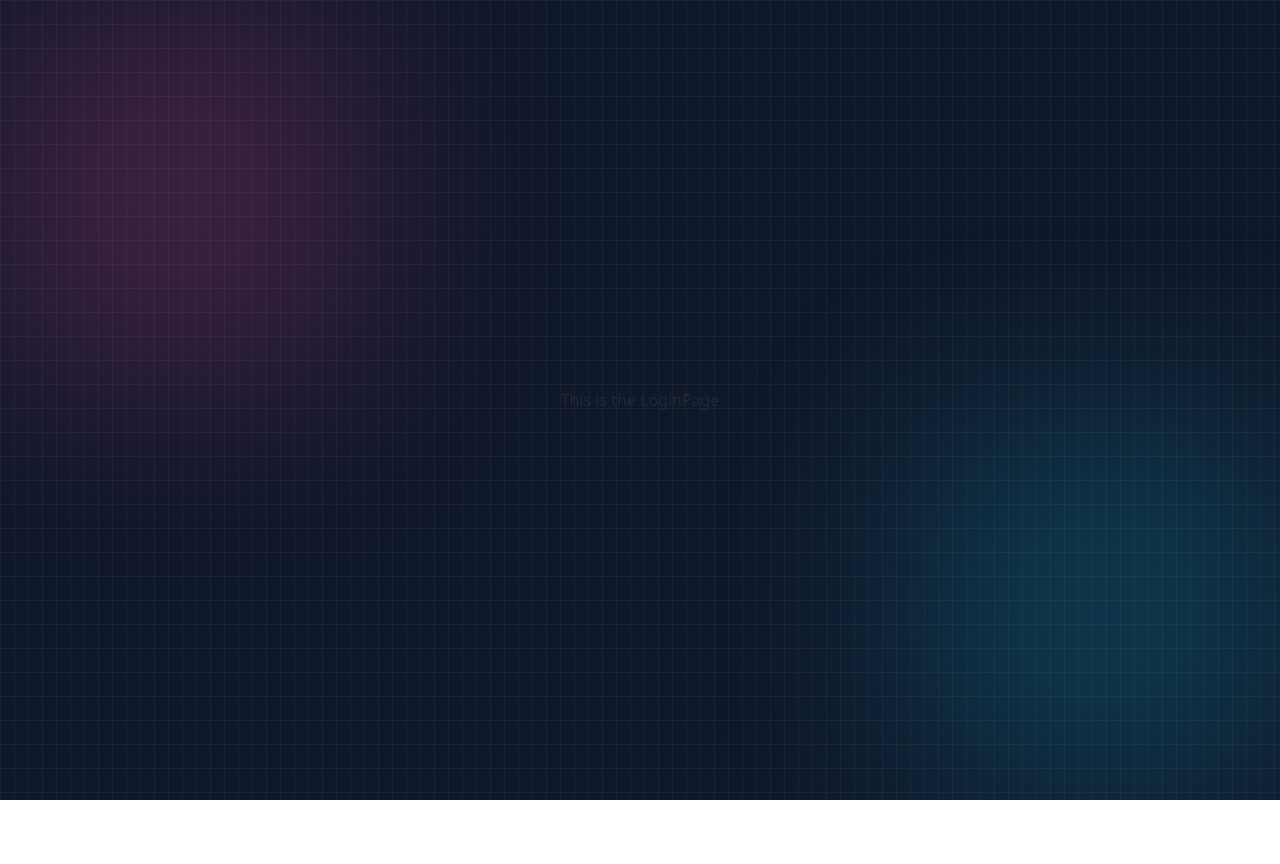
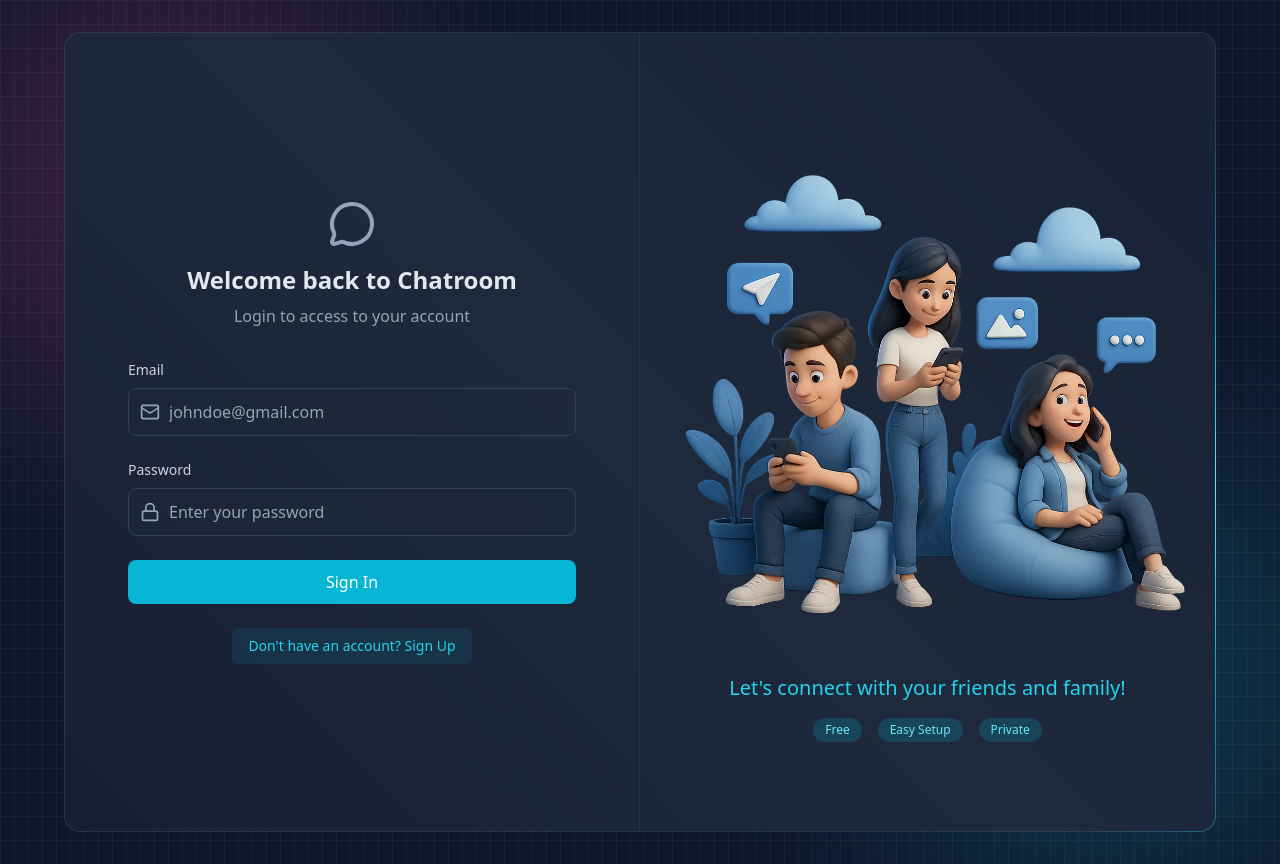
Before and after one commit to Victorshek412/Chatroom, a React app in the folder frontend/: page /login in a window 1280 px wide. Before the commit the page ends 800 px from the top, so only its background shows below. Built offline with nearby package versions, Linux system fonts and the light colour scheme; no server answers; the HTML template or start-up script is replaced by a standard one.

Commit message:
feat: enhance authentication flow with login/logout functionality and update UI components

```diff
--- a/frontend/src/pages/ChatPage.jsx
+++ b/frontend/src/pages/ChatPage.jsx
@@ -1,5 +1,12 @@
+import { useAuthStore } from "../store/useAuthStore";
+
 function ChatPage() {
-  return <div>ChatPage</div>;
+  const { logout } = useAuthStore();
+  return (
+    <div className="z-10">
+      ChatPage
+      <button onClick={logout}>logout</button>
+    </div>
+  );
 }
-
 export default ChatPage;
--- a/frontend/src/pages/LoginPage.jsx
+++ b/frontend/src/pages/LoginPage.jsx
@@ -1,7 +1,127 @@
-import React from "react";
+import { useState } from "react";
+import { useAuthStore } from "../store/useAuthStore";
+import BorderAnimatedContainer from "../components/BorderAnimatedContainer";
+import {
+  MessageCircleIcon,
+  MailIcon,
+  LoaderIcon,
+  LockIcon,
+} from "lucide-react";
+import { Link } from "react-router";
 
 function LoginPage() {
-  return <div>This is the LoginPage</div>;
+  const [formData, setFormData] = useState({ email: "", password: "" });
+  const { login, isLoggingIn } = useAuthStore();
+
+  const handleSubmit = (e) => {
+    e.preventDefault();
+    login(formData);
+  };
+
+  return (
+    <div className="w-full flex items-center justify-center p-4 bg-slate-900">
+      <div className="relative w-full max-w-6xl md:h-[800px] h-[650px]">
+        <BorderAnimatedContainer>
+          <div className="w-full flex flex-col md:flex-row">
+            {/* FORM CLOUMN - LEFT SIDE */}
+            <div className="md:w-1/2 p-8 flex items-center justify-center md:border-r border-slate-600/30">
+              <div className="w-full max-w-md">
+                {/* HEADING TEXT */}
+                <div className="text-center mb-8">
+                  <MessageCircleIcon className="w-12 h-12 mx-auto text-slate-400 mb-4" />
+                  <h2 className="text-2xl font-bold text-slate-200 mb-2">
+                    Welcome back to Chatroom
+                  </h2>
+                  <p className="text-slate-400">
+                    Login to access to your account
+                  </p>
+                </div>
+
+                {/* FORM */}
+                <form onSubmit={handleSubmit} className="space-y-6">
+                  {/* EMAIL INPUT */}
+                  <div>
+                    <label className="auth-input-label">Email</label>
+                    <div className="relative">
+                      <MailIcon className="auth-input-icon" />
+
+                      <input
+                        type="email"
+                        value={formData.email}
+                        onChange={(e) =>
+                          setFormData({ ...formData, email: e.target.value })
+                        }
+                        className="input"
+                        placeholder="johndoe@gmail.com"
+                      />
+                    </div>
+                  </div>
+
+                  {/* PASSWORD INPUT */}
+                  <div>
+                    <label className="auth-input-label">Password</label>
+                    <div className="relative">
+                      <LockIcon className="auth-input-icon" />
+
+                      <input
+                        type="password"
+                        value={formData.password}
+                        onChange={(e) =>
+                          setFormData({ ...formData, password: e.target.value })
+                        }
+                        className="input"
+                        placeholder="Enter your password"
+                      />
+                    </div>
+                  </div>
+
+                  {/* SUBMIT BUTTON */}
+                  <button
+                    className="auth-btn"
+                    type="submit"
+                    disabled={isLoggingIn}
+                  >
+                    {isLoggingIn ? (
+                      <LoaderIcon className="w-full h-5 animate-spin text-center" />
+                    ) : (
+                      "Sign In"
+                    )}
+                  </button>
+                </form>
+
+                <div className="mt-6 text-center">
+                  <Link to="/signup" className="auth-link">
+                    Don't have an account? Sign Up
+                  </Link>
+                </div>
+              </div>
+            </div>
+
+            {/* FORM ILLUSTRATION - RIGHT SIDE */}
+            <div className="hidden md:w-1/2 md:flex items-center justify-center p-6 bg-gradient-to-bl from-slate-800/20 to-transparent">
+              <div>
+                <img
+                  src="/login.png"
+                  alt="People using mobile devices"
+                  className="w-full h-auto object-contain"
+                />
+                <div className="mt-6 text-center">
+                  <h3 className="text-xl font-medium text-cyan-400">
+                    Let's connect with your friends and family!
+                  </h3>
+
+                  <div className="mt-4 flex justify-center gap-4">
+                    <span className="auth-badge">Free</span>
+                    <span className="auth-badge">Easy Setup</span>
+                    <span className="auth-badge">Private</span>
+                  </div>
+                </div>
+              </div>
+            </div>
+          </div>
+        </BorderAnimatedContainer>
+      </div>
+    </div>
+  );
 }
-
 export default LoginPage;
--- a/frontend/src/store/useAuthStore.js
+++ b/frontend/src/store/useAuthStore.js
@@ -5,6 +5,8 @@
   authUser: null,
   isCheckingAuth: true,
   isSigningUp: false,
+  isloggingIn: false,
+
   checkAuth: async () => {
     try {
       const res = await axiosInstance.get("/auth/check");
@@ -29,4 +31,28 @@
       set({ isSigningUp: false });
     }
   },
+
+  login: async (data) => {
+    set({ isloggingIn: true });
+    try {
+      const res = await axiosInstance.post("/auth/login", data);
+      set({ authUser: res.data });
+      toast.success("Login successful");
+    } catch (error) {
+      toast.error(error.response.data.message);
+    } finally {
+      set({ isloggingIn: false });
+    }
+  },
+
+  logout: async () => {
+    try {
+      await axiosInstance.post("/auth/logout");
+      set({ authUser: null });
+      toast.success("Logged out successfully");
+    } catch (error) {
+      toast.error("Error logging out");
+      console.log("Logout error:", error);
+    }
+  },
 }));
```
